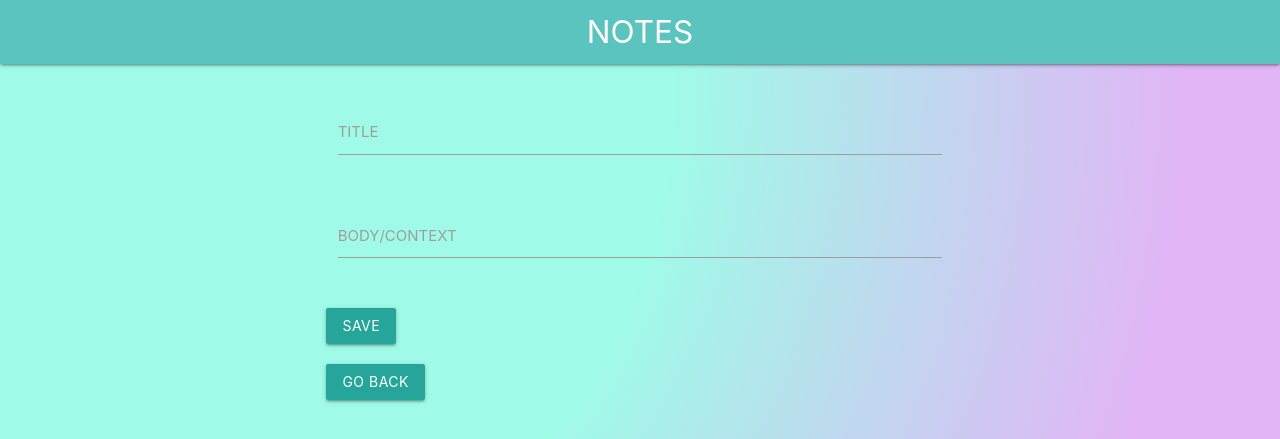
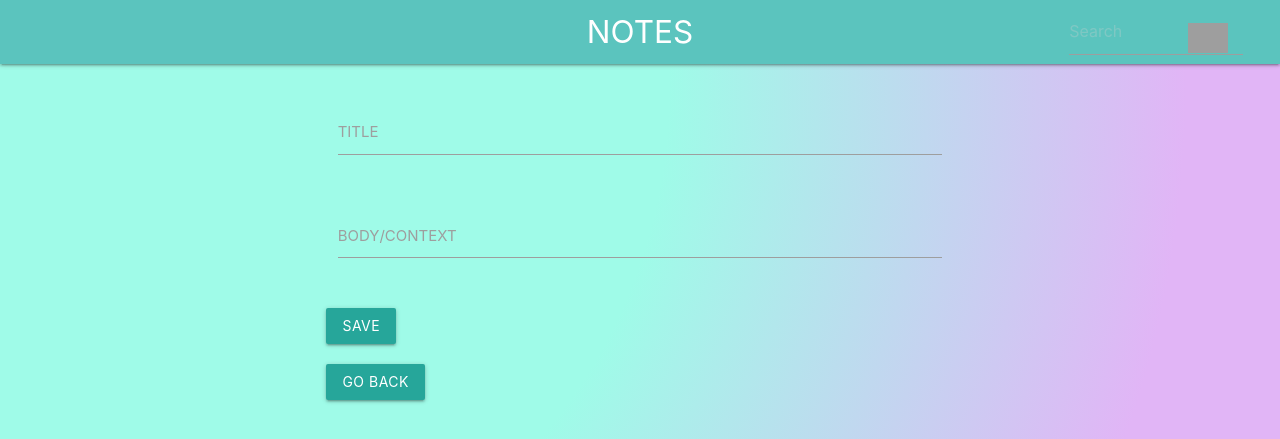
Before and after one commit to azwyane/flask-sql, a Flask app: template templates/notes_form.html in a window 1280 px wide. Shown: the top 439 px of the page. Run offline with Flask 2, Linux system fonts and the light colour scheme; the template is opened without the code that fills it, so the values that code supplies are empty; parts of the project's set-up code (start-up, migrations or seed data) failed here and were passed over; grey boxes are pictures that could not be loaded.

Commit message:
NEW FEATURE:searching by title

```diff
--- a/templates/index.html
+++ b/templates/index.html
@@ -9,6 +9,7 @@
 
     <!--row start-->
     <div class="row">
+      {% if context %}
       {% for note in context %}
       <!--column start-->
       <div class="col s12 m4 l4">
@@ -29,6 +30,9 @@
       <!--column end-->
       {% endfor %}
 
+      {% else %}
+      Sorry the context isn't available in database.
+      {% endif %}
     </div>
     <!--row end-->
   </div>
--- a/templates/navbar.html
+++ b/templates/navbar.html
@@ -1,10 +1,74 @@
 {% extends 'head.html' %}
 {% block body %}
+<link rel="stylesheet" href="https://cdnjs.cloudflare.com/ajax/libs/font-awesome/4.7.0/css/font-awesome.min.css">
+<style>
+  *,
+  *::after,
+  *::before {
+    margin: 0;
+    padding: 0;
+    box-sizing: inherit;
+  }
+
+
+  .container {
+    /* width: 25rem; */
+    height: 100%;
+    /* margin: 0 1rem;  */
+    position: relative;
+  }
+
+  .searchbar {
+    font-size: 2.4rem;
+    width: 25rem;
+    height: 5rem;
+    border: none;
+    outline: none;
+    border-radius: 10rem;
+    padding: 2rem;
+    transition: all .1s;
+    transition-delay: .1s;
+  }
+  .searchbar:hover {
+    width: 27rem;
+    height: 6rem;
+  }
+  .button {
+    height: 2rem;
+    position: absolute;
+    top: 1.5rem;
+    right: 1rem;
+    transition: all .1s;
+    transition-delay: .1s;
+  }
+  .button:hover {
+    cursor: pointer;
+  }
+  .searchbar:hover + .button {
+    height: 2.5rem;
+    top: 1.8rem;
+    right: 0;
+  }
+  .searchbar::placeholder {
+    opacity: .3;
+  }
+</style>
+
 <!--navbar start-->
 <div class="navbar-fixed">
     <nav>
       <div class="nav-wrapper" style="background-color: rgb(91, 196, 190);">
         <a href="{{url_for('get_notes')}}" class="center brand-logo">NOTES</a>
+        <div  id="nav-mobile" class="right">
+          <div class="container">
+            <form action="/search" method="GET">
+            <input type="text" name="query" maxlength="12" placeholder="Search" class="searchbar" >
+            <img src="https://images-na.ssl-images-amazon.com/images/I/41gYkruZM2L.png" alt="search icon" class="button">
+          </form>
+          </div>
+
+        </div>
+
       </div>
     </nav>
   </div>
--- a/views.py
+++ b/views.py
@@ -50,7 +50,11 @@ def get_a_note(id):
     dict_response = db.db_read(id)
     return render_template('detail_notes.html',note=dict_response)
 
-
+@bp.route('/search',methods=['GET'])
+def search_notes():
+    query = request.args.get("query")
+    dict_response = db.db_search(query)
+    return render_template('index.html',context=dict_response)
 
 # UPDATE VIEW
 @bp.route('/update/note/<int:id>',methods=["GET", "POST"])
```
Also changed, not shown: db.py (+38 -7 lines).
